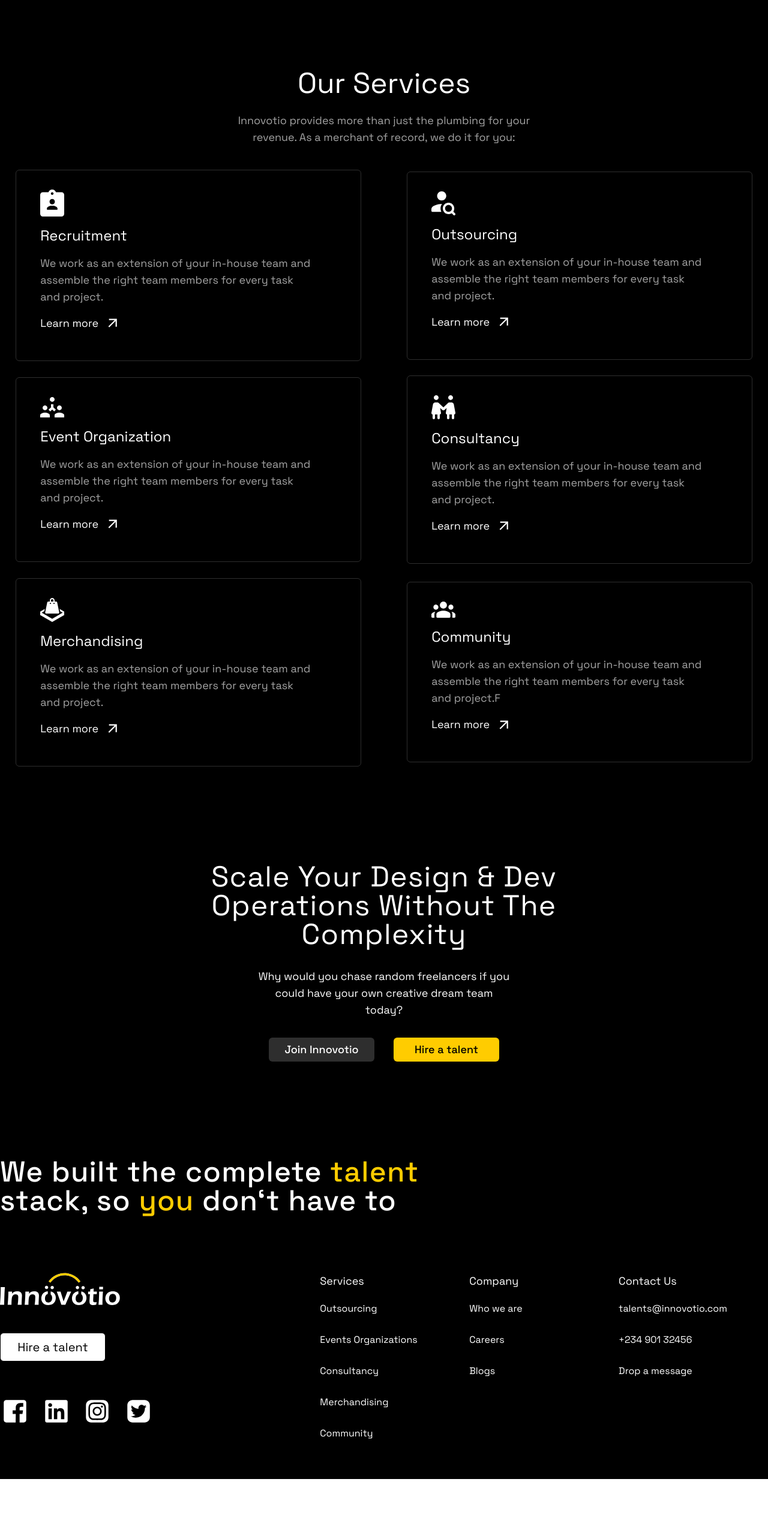
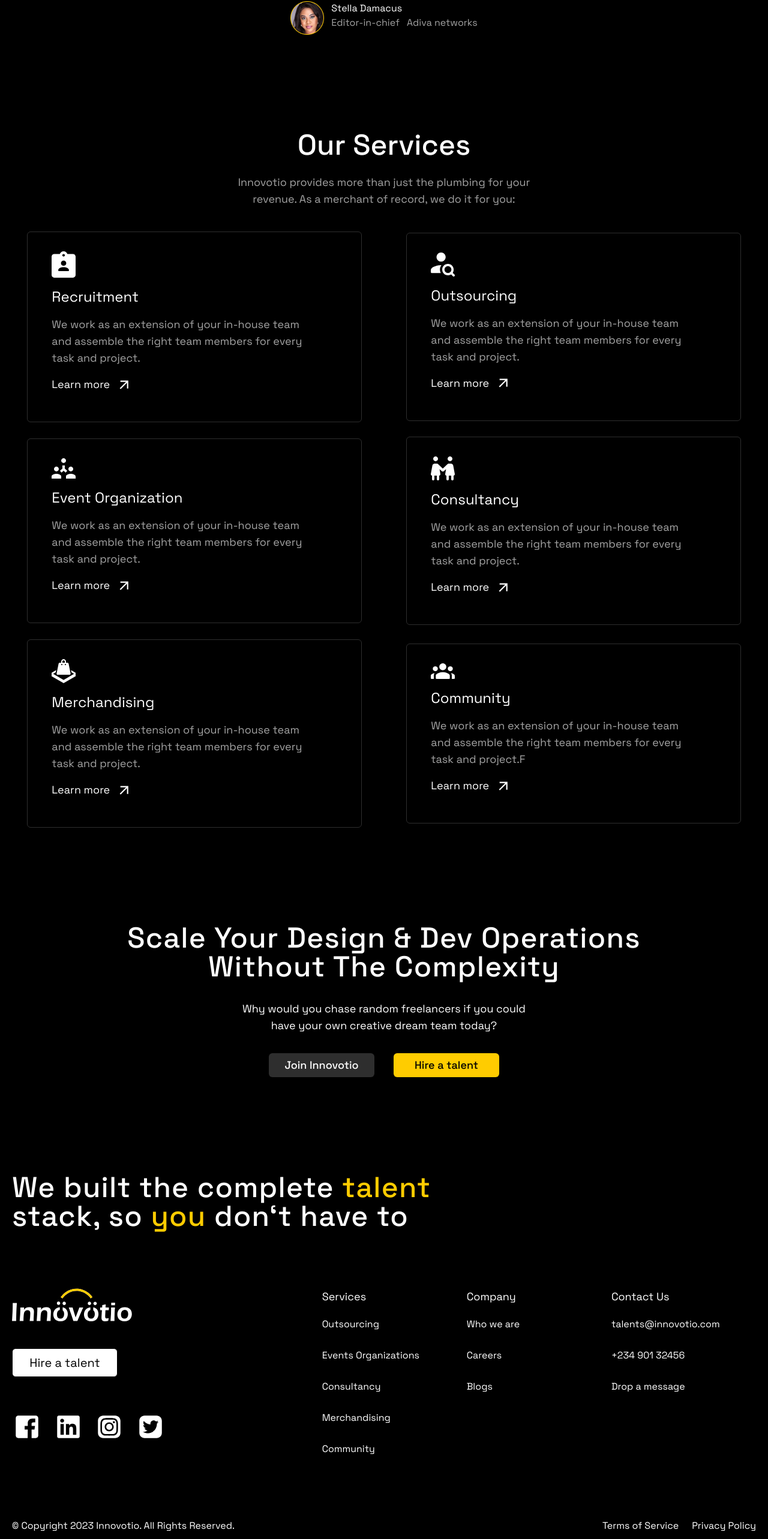
Before and after one commit to Innovotio/Innovotio-Website, a Next.js app: page / in a window 1280 px wide. Shown: the part 1906-4472 px from the top of the page at 60% size. Before the commit the page ends 4372 px from the top, so only its background shows below. Built offline with nearby package versions, Linux system fonts and the light colour scheme.

Commit message:
feat:copyright section added

```diff
--- a/pages/index.js
+++ b/pages/index.js
@@ -18,7 +18,7 @@ export default function Home() {
         <meta name="viewport" content="width=device-width, initial-scale=1" />
         <link rel="icon" href="/favicon.ico" />
       </Head>
-      <main>
+      <main className='container mx-auto px-5'>
         <Navbar/>
         <Header/>
         <Description/>
--- a/src/components/Custom/Card.js
+++ b/src/components/Custom/Card.js
@@ -3,7 +3,7 @@ import Link from "next/link"
 import arrow from "../../assets/services/Vector (1).svg"
 const Card = ({image, heading, service}) => {
   return (
-    <section className="w-11/12 px-10 py-8 border rounded-md border-btnDefaultBlack flex flex-col items-start">
+    <section className="w-11/12 lg:px-10 px-8 py-8 border rounded-md border-btnDefaultBlack flex flex-col items-start">
         <Image src={image} alt="service icons" width={40} height={40}/>
         <h2 className="text-2xl py-4">{heading}</h2>
         <p className="leading-7 text-start lg:w-11/12 w-12/12  text-lg text-text">{service}</p>
--- a/src/components/Footer.js
+++ b/src/components/Footer.js
@@ -8,7 +8,7 @@ import Twitter from "../assets/footer/Twitter.svg";
 
 function Footer() {
   return (
-    <footer className="container mx-auto font-font pt-40 lg:px-0 px-4">
+    <footer className="container mx-auto font-font pt-40">
       <h1 className="lg:w-7/12 w-12/12 lg:text-5xl md:text-4xl text-4xl tracking-wide font-medium pb-0 lg:pb-10">
         We built the complete <span className="text-yellow">talent</span> stack,
         so <span className="text-yellow">you</span> don‘t have to
@@ -19,15 +19,15 @@ function Footer() {
             <Image src={Logo} alt="Logo" width={200} height={200} />
           </figure>
           <div className="pb-3">
-          <button className="h-12 rounded-md text-xl w-44  border-black border bg-white text-black">
-            Hire a talent
-          </button>
+            <button className="h-12 rounded-md text-xl w-44  border-black border bg-white text-black">
+              Hire a talent
+            </button>
           </div>
 
           <figure className="flex justify-between w-64">
             <Image src={Facebook} alt="Logo" width={50} height={50} />
             <Image src={LinkedIn} alt="Logo" width={50} height={50} />
-            <Image src={Instagram} alt="Logo" width={50} height={50}/>
+            <Image src={Instagram} alt="Logo" width={50} height={50} />
             <Image src={Twitter} alt="Logo" width={50} height={50} />
           </figure>
         </div>
@@ -82,6 +82,13 @@ function Footer() {
           </ul>
         </div>
       </section>
+      <section className="flex justify-between pt-10 pb-10">
+        <p>© Copyright 2023 Innovotio. All Rights Reserved.</p>
+        <div className="flex justify-between w-64">
+          <p>Terms of Service</p>
+          <p>Privacy Policy</p>
+        </div>
+      </section>
     </footer>
   );
 }
--- a/src/components/Operations.js
+++ b/src/components/Operations.js
@@ -3,10 +3,10 @@ import Button from "./Custom/Button";
 function Operations() {
   return (
     <section className="pt-40 flex flex-col items-center text-center justify-center">
-      <h1 className="text-4xl  w-12/12 lg:w-8/12 lg:text-5xl tracking-wide">
+      <h1 className="text-4xl font-medium w-12/12 lg:w-9/12 lg:text-5xl tracking-wide">
         Scale Your Design & Dev Operations Without The Complexity
       </h1>
-      <p className="text-lg lg:w-4/12 w-10/12 py-8 tracking-normal leading-7">
+      <p className="text-lg lg:w-5/12 w-10/12 py-8 tracking-normal leading-7">
         Why would you chase random freelancers if you could have your own
         creative dream team today?
       </p>
--- a/src/components/Services.js
+++ b/src/components/Services.js
@@ -11,7 +11,7 @@ function Services() {
   return (
     <section className="container mx-auto pt-40 font-font">
       <div className="text-center">
-        <h1 className="lg:text-5xl text-4xl">Our Services</h1>
+        <h1 className="lg:text-5xl text-4xl font-medium">Our Services</h1>
         <div className=" flex justify-center">
           <p className="lg:w-5/12 w-12/12 py-6 text-lg tracking-normal text-text">
             Innovotio provides more than just the plumbing for your revenue. As
```
